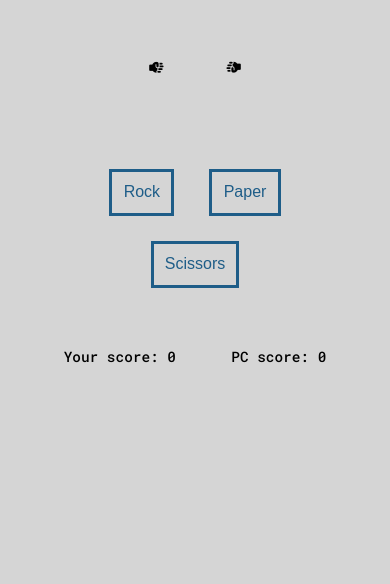
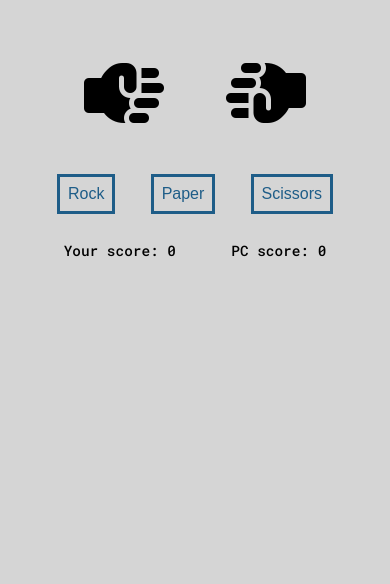
Before and after one commit to StefFrustagli/RockPaperScissorsGame, a plain HTML site: page index.html in a window 390 px wide. Shown: the part 214-798 px from the top of the page. Drawn offline with Linux system fonts and the light colour scheme.

Commit message:
Update media query for mobiles

```diff
--- a/assets/css/style.css
+++ b/assets/css/style.css
@@ -37,6 +37,14 @@ body {
         padding: 1%;
 }
 
+#player-one-hand {
+    font-size: 9rem;
+}
+
+#pc-hand {
+    font-size: 9rem;
+}
+
 .hands {
     display: flex;
     justify-content: space-around;
@@ -49,6 +57,8 @@ body {
     border-left: 2rem;
     border-right: 2rem;
 }
+
+
 
 .options-area {
     margin-top: 2rem;
@@ -104,6 +114,46 @@ color: white;
 
     /* To make sure that icons are not too large on mobiles */
 
+#player-one-hand {
+        font-size: 5rem;
+    }
+
+    #pc-hand {
+        font-size: 5rem;
+    }
+
+    #button-rock, #button-paper {
+        margin-bottom: 0.5rem;
+    }
+
+    .hands {
+        display: flex;
+        justify-content: space-around;
+        align-items: center;
+        text-align: center;
+        padding-bottom: 1rem;
+        padding-top: 1rem;
+        margin-left: 1rem;
+        margin-right: 1rem;
+        border-left: 1rem;
+        border-right: 1rem;
+    }
+
+   .options-area{
+    margin:0;
+    }
+
+    .buttons {
+    background-color: #d5d5d5;
+    color: #1e5d88;
+    border: 3px solid #1e5d88;
+    margin: 0.8rem;
+    font-size: 1rem;
+    padding: 0.5rem;
+    }
+
+
+
     h2 {
         font-size: 2rem;
     }
--- a/index.html
+++ b/index.html
@@ -23,12 +23,10 @@
         <h2>Can you beat the machine?</h2>
       <div class="hands">
         <span id="player-one-hand">
-        <a class="class-hand">
-            <i class="fa-solid fa-hand-fist fa-rotate-90"></i></a>
+            <i class="fa-solid fa-hand-fist fa-rotate-90"></i>
         </span>
         <span id="pc-hand">
-            <a class="class-hand">
-          <i class="fa-solid fa-hand-fist fa-rotate-270"></i></a>
+          <i class="fa-solid fa-hand-fist fa-rotate-270"></i>
         </span>
       </div>
       <div class="options-area">
```
